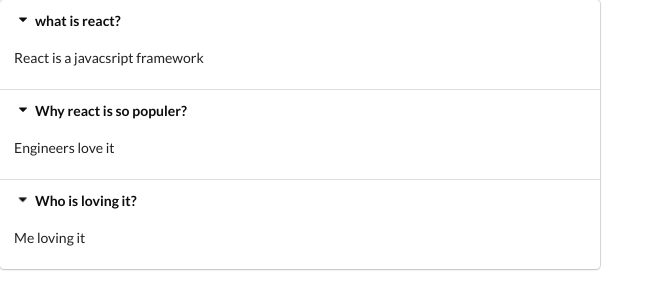
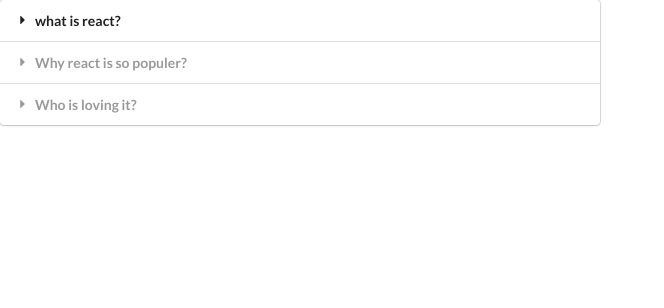
Before and after one commit to sunilkhuwal/widgets, a React (Create React App) app: page / in a window 1280 px wide. Shown: the top 308 px of the page, without its empty margins (0-664 px from the left). Built offline with nearby package versions, Linux system fonts and the light colour scheme.

Commit message:
open accordian which is highlighted

```diff
--- a/src/components/accordion.js
+++ b/src/components/accordion.js
@@ -8,13 +8,14 @@
   };
 
   const renderedList = items.map((item, index) => {
+    const active = index === activeIndex ? 'active' : '';
     return (
       <React.Fragment key={item.title}>
-        <div className="title active" onClick={() => onTitleClick(index)}>
+        <div className={`title ${active}`} onClick={() => onTitleClick(index)}>
           <i className="dropdown icon"></i>
           {item.title}
         </div>
-        <div className="content active">
+        <div className={`content ${active}`}>
           <p>{item.content}</p>
         </div>
       </React.Fragment>
```
